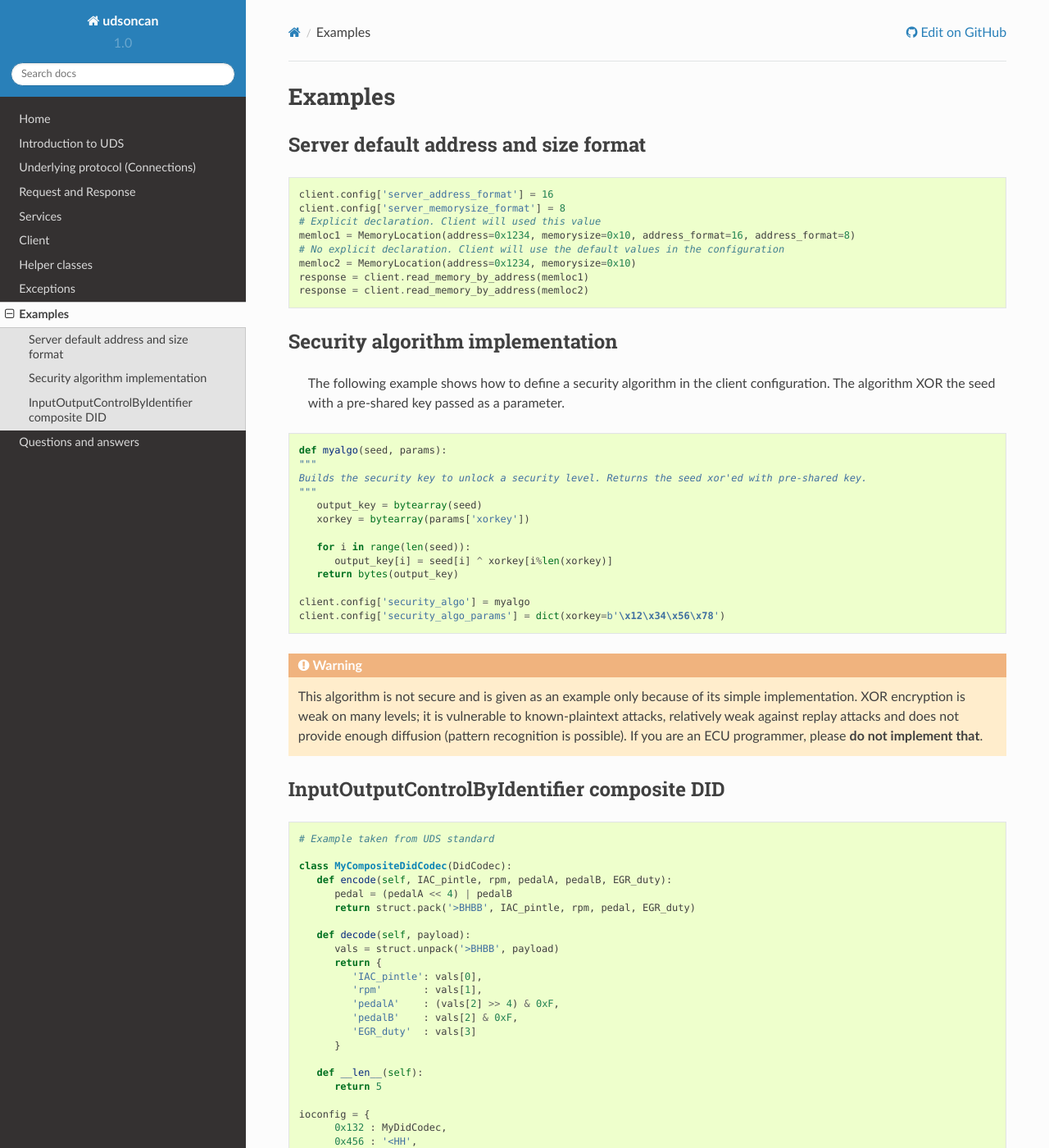
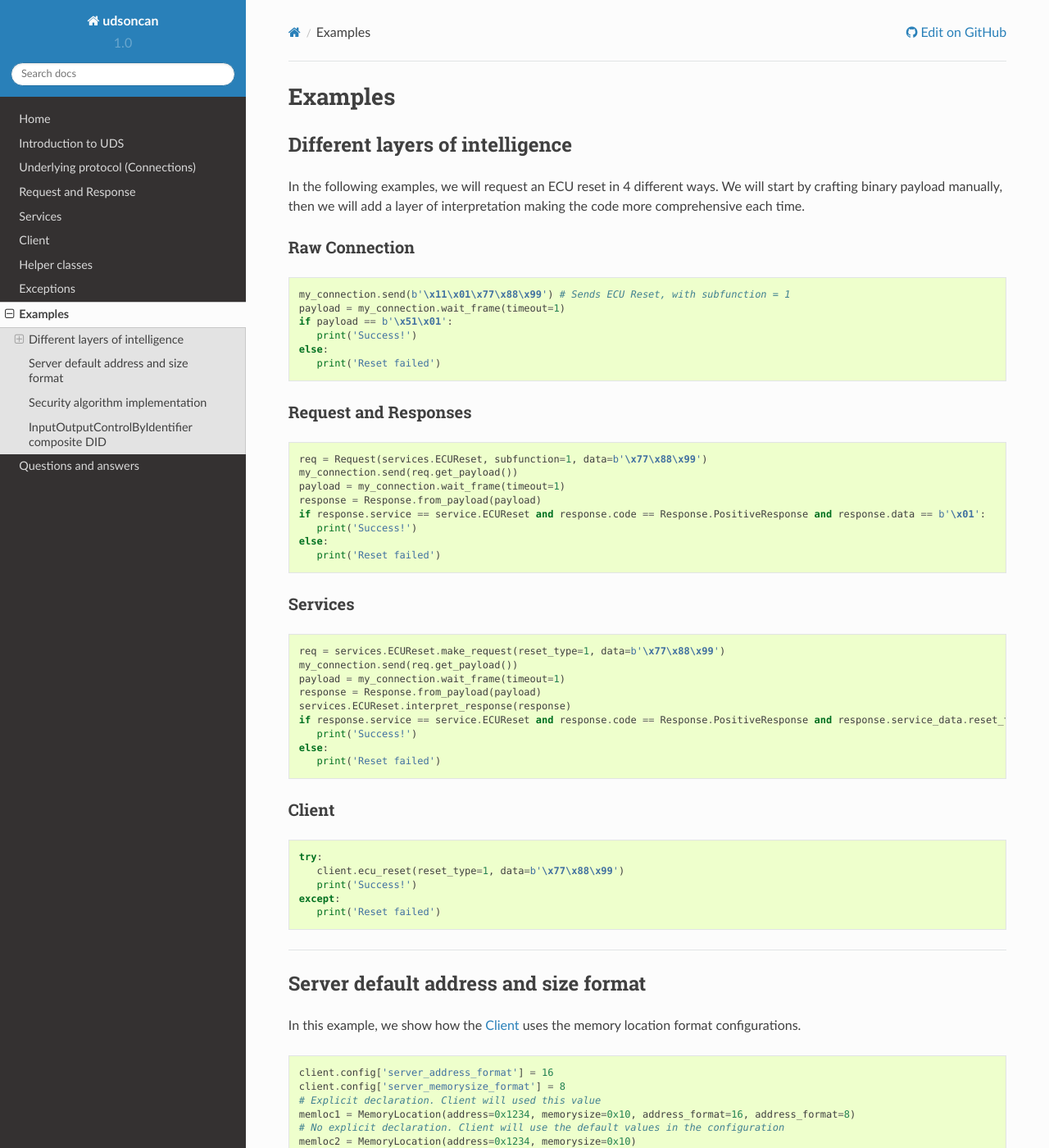
Before and after one commit to pylessard/python-udsoncan, a Sphinx documentation site: the page built from doc/source/udsoncan/examples.rst, in a window 1280 px wide and 1400 px high. Shown: the whole window at 82% size. Built offline with Sphinx 7.4.7 and the Read the Docs theme 2.0.0, drawn with Linux system fonts in a browser that asks for light colours; some of the changed text lies outside the part shown.

Commit message:
More doc

```diff
--- a/doc/source/udsoncan/examples.rst
+++ b/doc/source/udsoncan/examples.rst
@@ -1,10 +1,73 @@
 Examples
 ========
+
+.. _layer_of_intelligneces:
+
+Different layers of intelligence
+--------------------------------
+
+In the following examples, we will request an ECU reset in 4 different ways. We will start by crafting binary payload manually, then we will add a layer of interpretation making the code more comprehensive each time.
+
+Raw Connection
+##############
+
+.. code-block:: python
+
+   my_connection.send(b'\x11\x01\x77\x88\x99') # Sends ECU Reset, with subfunction = 1
+   payload = my_connection.wait_frame(timeout=1)
+   if payload == b'\x51\x01':
+      print('Success!')
+   else:
+      print('Reset failed')
+
+Request and Responses
+#####################
+
+.. code-block:: python
+
+   req = Request(services.ECUReset, subfunction=1, data=b'\x77\x88\x99')
+   my_connection.send(req.get_payload())
+   payload = my_connection.wait_frame(timeout=1)
+   response = Response.from_payload(payload)
+   if response.service == service.ECUReset and response.code == Response.PositiveResponse and response.data == b'\x01':
+      print('Success!')
+   else:
+      print('Reset failed')
+
+Services
+########
+
+.. code-block:: python
+
+   req = services.ECUReset.make_request(reset_type=1, data=b'\x77\x88\x99')
+   my_connection.send(req.get_payload())
+   payload = my_connection.wait_frame(timeout=1)
+   response = Response.from_payload(payload)
+   services.ECUReset.interpret_response(response)
+   if response.service == service.ECUReset and response.code == Response.PositiveResponse and response.service_data.reset_type_echo == 1:
+      print('Success!')
+   else:
+      print('Reset failed')
+
+Client
+######
+
+.. code-block:: python
+
+   try:
+      client.ecu_reset(reset_type=1, data=b'\x77\x88\x99')
+      print('Success!')
+   except:
+      print('Reset failed')
+
+-----
 
 .. _example_default_memloc_format:
 
 Server default address and size format
-----------------------------------------------------
+--------------------------------------
+
+In this example, we show how the :ref:`Client<Client>` uses the memory location format configurations.
 
 .. code-block:: python
 
@@ -17,6 +80,7 @@ Server default address and size format
    response = client.read_memory_by_address(memloc1)
    response = client.read_memory_by_address(memloc2)
 
+-----
 
 .. _example_security_algo:
 
@@ -43,11 +107,14 @@ Security algorithm implementation
 
 .. warning:: This algorithm is not secure and is given as an example only because of its simple implementation. XOR encryption is weak on many levels; it is vulnerable to known-plaintext attacks, relatively weak against replay attacks and does not provide enough diffusion (pattern recognition is possible). If you are an ECU programmer, please **do not implement that**.
 
+-----
 
 .. _iocontrol_composite_did:
 
 InputOutputControlByIdentifier composite DID
 --------------------------------------------
+
+This example shows how the InputOutputControlByIdentifier can be used with a composite data identifier and how to build a proper `ioconfig` dict.
 
 .. code-block:: python
 
--- a/doc/source/udsoncan/questions_answers.rst
+++ b/doc/source/udsoncan/questions_answers.rst
@@ -40,8 +40,8 @@ Why is there unimplemented services?
       - The actual synchronous client doesn't support it.
       - The ratio of "service usage in the industry" over "the amount of work necessary to implement it" is too poor.
 
-   As for the client capabilities, I am aware that the single-request/single-response mechanism is limiting. I believe it is enough to handle the majority of today's use-case.
-   I may work in a future version for a more sophisticated client that have a message queue for each service, therefore allowing asynchronous services such as :ref:`ResponseOnEvent<ResponseOnEvent>` or :ref:`ReadDataByPeriodicIdentifier<ReadDataByPeriodicIdentifier>`
+   As for the client capabilities, I am aware that the single-request/single-response mechanism of the actual client is limiting. I believe it is enough to handle the majority of today's use-case.
+   I may work in a future version for a more sophisticated client that will have message queues for each service with callback and everything, therefore allowing asynchronous services such as :ref:`ResponseOnEvent<ResponseOnEvent>` or :ref:`ReadDataByPeriodicIdentifier<ReadDataByPeriodicIdentifier>`
 
 -----
 
@@ -52,7 +52,7 @@ I have a CAN transceiver, how do I use this project now?
 
    This project is not all you need, you need to create path for the data to reach your CAN box.
 
-   Under Linux, if your can box is supported by SocketCAN, you should have a new network interface after plugging the device. Compile and install `this module <https://github.com/hartkopp/can-isotp>`_, then find what are the CAN ID used for diagnostic and use the :class:`SocketConnection<udsoncan.connections.SocketConnection>` or :class:`IsoTPConnection<udsoncan.connections.IsoTPConnection>`
+   Under Linux, if your CAN box is supported by SocketCAN, you should have a new network interface after plugging the device. Compile and install `this module <https://github.com/hartkopp/can-isotp>`_, then find what are the CAN ID used for diagnostic and use the :class:`SocketConnection<udsoncan.connections.SocketConnection>` or :class:`IsoTPConnection<udsoncan.connections.IsoTPConnection>`
 
    If you don't have the above privilege, you will need to write you own Connection class that handles everything from the transport protocol (IsoTP) to the hardware which means interracting with the drivers.
 
```
Also changed, not shown: doc/source/udsoncan/client.rst (+11 -28 lines), doc/source/udsoncan/helper_classes.rst (+21 -0 lines).
